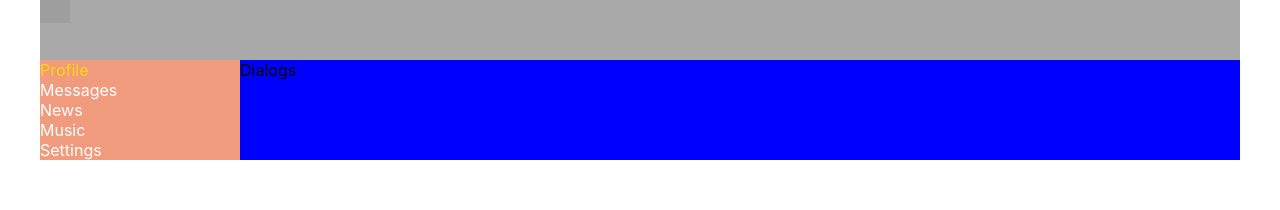
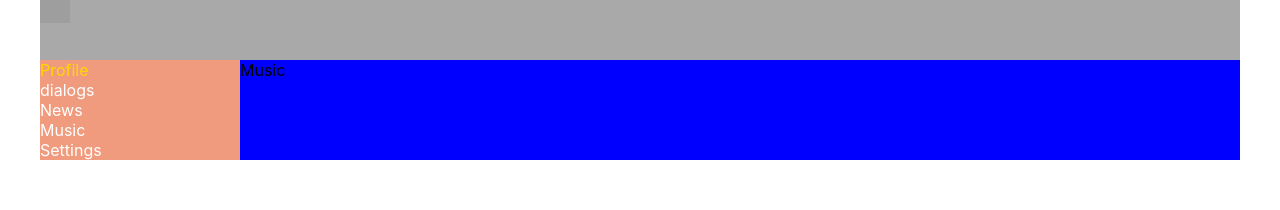
Before and after one commit to limanp/Learning-of-React, a React (Create React App) app: page /music in a window 1280 px wide. Shown: the top 210 px of the page. Built offline with nearby package versions, Linux system fonts and the light colour scheme; grey boxes are pictures that could not be loaded.

Commit message:
lesson 19 router

```diff
--- a/package.json
+++ b/package.json
@@ -8,6 +8,7 @@
     "@testing-library/user-event": "^13.5.0",
     "react": "^18.2.0",
     "react-dom": "^18.2.0",
+    "react-router-dom": "^6.3.0",
     "react-scripts": "^2.1.3",
     "web-vitals": "^2.1.4"
   },
--- a/src/App.js
+++ b/src/App.js
@@ -4,16 +4,29 @@ import Header from './components/Header/Header';
 import Navbar from './components/Navbar/Navbar';
 import Profile from './components/Profile/Profile';
 import Dialogs from './components/Dialogs/Dialogs';
+import Music from './components/Music/Music';
+import News from './components/News/News';
+import Settings from './components/Settings/Settings';
+
+import {BrowserRouter, Route, Routes} from 'react-router-dom';
 
 const App = () => {
   return (
-    <div className='app-wrapper'>
+    <BrowserRouter>
+      <div className='app-wrapper'>
       <Header />
       <Navbar />
       <div className='app-wrapper-content'>
-        <Dialogs />
+        <Routes>
+          <Route path='/profile' element={<Profile />} />
+          <Route path='/dialogs' element={<Dialogs />} />
+          <Route path='/music' element={<Music />} />
+          <Route path='/settings' element={<Settings />} />
+          <Route path='/news' element={<News />} />
+        </Routes>
       </div>
     </div>
+    </BrowserRouter>
   );
 }
 
--- /dev/null
+++ b/src/components/Music/Music.jsx
@@ -0,0 +1,11 @@
+import React from 'react';
+
+const Music = (props) => {
+    return (
+        <div>
+            Music
+        </div>
+    )
+}
+
+export default Music;
--- a/src/components/Navbar/Navbar.jsx
+++ b/src/components/Navbar/Navbar.jsx
@@ -4,27 +4,27 @@ import Classes from './Navbar.module.css';
 const Navbar = () => {
     return <nav className={Classes.nav}>
     <div>
-      <a className={`${Classes.item} ${Classes.active}`}  href='#s'>
+      <a className={`${Classes.item} ${Classes.active}`}  href='/profile'>
         Profile
       </a>
     </div>
     <div>
-      <a className={Classes.item} href='#s'>
-        Messages
+      <a className={Classes.item} href='/dialogs'>
+        dialogs
       </a>
     </div>
     <div>
-      <a className={Classes.item}  href='#s'>
+      <a className={Classes.item}  href='/news'>
         News
       </a>
     </div>
     <div>
-      <a className={Classes.item}  href='#s'>
+      <a className={Classes.item}  href='/music'>
         Music
       </a>
     </div>
     <div>
-      <a className={Classes.item}  href='#s'>
+      <a className={Classes.item}  href='/settings'>
         Settings
       </a>
     </div>
--- /dev/null
+++ b/src/components/News/News.jsx
@@ -0,0 +1,11 @@
+import React from 'react';
+
+const News = (props) => {
+    return (
+        <div>
+            News
+        </div>
+    )
+}
+
+export default News;
--- /dev/null
+++ b/src/components/Settings/Settings.jsx
@@ -0,0 +1,11 @@
+import React from 'react';
+
+const Settings = (props) => {
+    return (
+        <div>
+            Settings
+        </div>
+    )
+}
+
+export default Settings;
```
Also changed, not shown: src/components/Music/Music.module.css (added), src/components/News/News.module.css (added), src/components/Settings/Settings.module.css (added), 1 other file (tests, documents, lock files or other folders).
